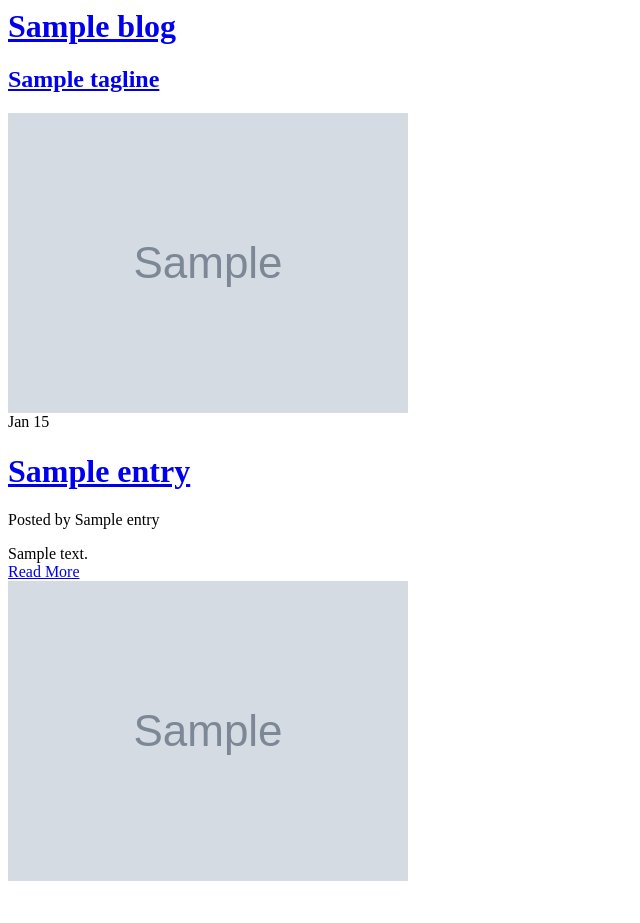
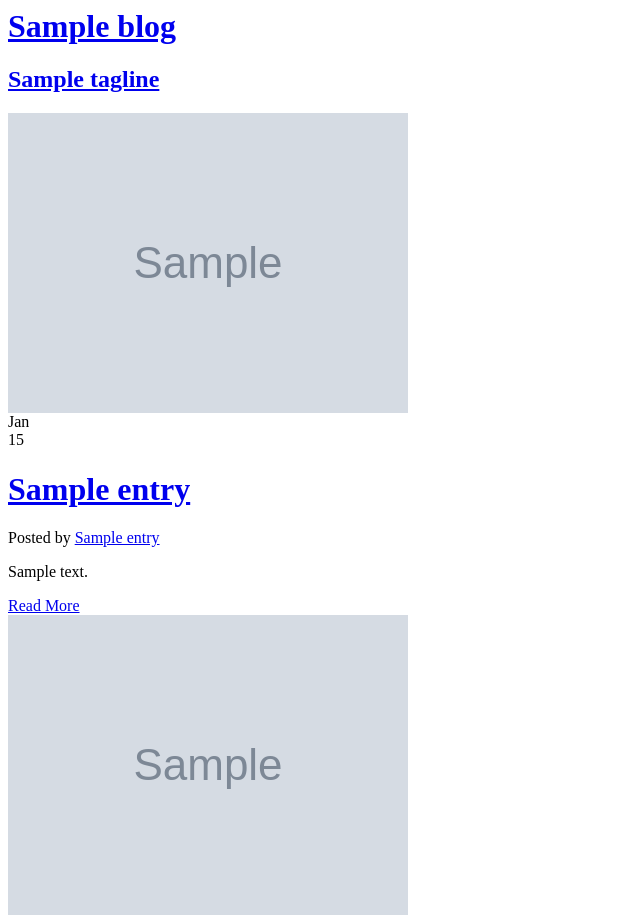
Before and after one commit to laurafeier/django-cms-blogger, a Django app: template cms_blogger/templates/cms_blogger/blog_promotion.html in a window 1280 px wide. Shown: the whole page, without its empty margins (0-640 px from the left). Before the commit the page ends 881 px from the top, so only its background shows below. Run offline with Django 3.2, Linux system fonts and the light colour scheme; the template is opened without the code that fills it: most values are stand-ins (such as "Sample title", 1, 10 or a date in 2020); grey boxes marked "Sample" are stand-in pictures.

Commit message:
LUN-1507 : Add style to blog entry

```diff
--- /dev/null
+++ b/cms_blogger/static/cms_blogger/js/blog-targetting.js
@@ -0,0 +1,6 @@
+(function(){
+    //jQuery is not available yet, use vanilla js
+    if(document.body.className.indexOf('pbs-blogger') < 0){
+        document.body.className += " pbs-blogger";
+    }
+})();
--- /dev/null
+++ b/cms_blogger/static/cms_blogger/sass/blogger.scss
@@ -0,0 +1,5 @@
+
+@import "compass/utilities";
+@import "compass/css3";
+@import "imports/_blog-header";
+@import "imports/_blog-entry";
--- /dev/null
+++ b/cms_blogger/static/cms_blogger/sass/imports/_blog-entry.scss
@@ -0,0 +1,94 @@
+@import "imports/_globals.scss";
+
+@mixin blog-entry($ns, $container){
+    #{$ns}{
+        .#{$container}{
+            vertical-align: top;
+            font-size: 1em;
+            margin-bottom: 25px;
+            color:$entry-text-color;
+            background: #fff;
+            & > .left-col{
+                display: table-cell;
+                width: 50px;
+                padding-right:20px;
+                padding-bottom:30px;
+                text-align: center;
+                vertical-align: top;
+                .date{
+                    padding: 10px 15px;
+                    background: $entry-date-bg-color;
+                    color: $entry-date-color;
+                    .month{
+                        font-size: 16px;
+                        text-transform: uppercase;
+                    }
+                    .day{
+                        font-size: 22px;
+                    }
+                }
+            }
+            & > .right-col{
+                display: table-cell;
+                width: 100%;
+                text-align: left;
+                white-space: nowrap;
+                padding-bottom:30px;
+                @if $container == "blog-entry"{
+                    @include entry-border();
+                }
+                .left-col{
+                    display: inline-block;
+                    width: 50%;
+                    text-align: left;
+                    padding-right: 2%;
+                    white-space: normal;
+                    vertical-align: top;
+                }
+                .right-col{
+                    text-align: left;
+                    display: inline-block;
+                    width: 48%;
+                    white-space: normal;
+                    vertical-align: top;
+                    img{
+                        max-width: 100%;
+                        max-height: 100%;
+                    }
+                }
+
+            }
+
+            .entry-read-more{
+                background-color: $read-more-bg-color;
+                padding: 5px 20px;
+                text-decoration: none;
+                margin:0;
+                font-size: 14px;
+                @include border-radius(3px);
+            }
+
+            .subtitle{
+                margin:0;
+                color:$entry-subtitle-color;
+                .author{
+                    color:$entry-text-color;
+                }
+            }
+            .entry-summary{
+                margin:20px 0 30px 0;
+            }
+
+            .social{
+                display: block;
+                margin:20px auto 0 auto;
+                width: 25px;
+            }
+
+
+        }
+    }
+}
+
+@include blog-entry($namespace, "blog-entry");
+@include blog-entry($namespace, "blog-post");
--- /dev/null
+++ b/cms_blogger/static/cms_blogger/sass/imports/_blog-header.scss
@@ -0,0 +1,23 @@
+@import "imports/_globals.scss";
+
+@mixin blogHeader($ns){
+    #{$ns}{
+        .blog-header{
+            position: relative;
+            padding: 15px 0 45px 0;
+            #blog-title,
+            #blog-tagline{
+                z-index: 1;
+                position: relative;
+            }
+            #blog-banding-image{
+                position:absolute;
+                top:0;
+                left:0;
+                z-index: 0;
+            }
+        }
+    }
+}
+
+@include blogHeader($namespace);
--- /dev/null
+++ b/cms_blogger/static/cms_blogger/sass/imports/_globals.scss
@@ -0,0 +1,13 @@
+$namespace: ".pbs-blogger";
+
+$entry-date-bg-color: #efefef;
+$entry-date-color: #474747;
+$entry-text-color: #747474;
+$entry-border-color: #ddd;
+$entry-subtitle-color: #999;
+
+$read-more-bg-color: #efefef;
+
+@mixin entry-border(){
+    border-bottom:1px dashed $entry-border-color;
+}
--- a/cms_blogger/templates/cms_blogger/blog_content.html
+++ b/cms_blogger/templates/cms_blogger/blog_content.html
@@ -1,4 +1,6 @@
 {% load digg_pagination %}
+<link rel="stylesheet" type="text/css" href="{{STATIC_URL}}cms_blogger/css/blogger.css">
+<script type="text/javascript" src="{{STATIC_URL}}cms_blogger/js/blog-targetting.js"></script>
 
 {% include 'cms_blogger/entries_search.html' %}
 {% include 'cms_blogger/entries_list.html' %}
--- a/cms_blogger/templates/cms_blogger/blog_header.html
+++ b/cms_blogger/templates/cms_blogger/blog_header.html
@@ -1,9 +1,11 @@
+<div class='blog-header'>
     {% if blog.title and not hide_blog_title %}
-<a href="{{blog.get_absolute_url}}"><h1 id='blog-title'>{{blog.title}}</h1></a>
+    <h1 id='blog-title' ><a href="{{blog.get_absolute_url}}" class="main_color_text">{{blog.title}}</a></h1>
     {% endif %}
     {% if blog.tagline and not hide_blog_tagline %}
-<a href="{{blog.get_absolute_url}}"><h2 id='blog-tagline'>{{blog.tagline}}</h2></a>
+    <h2 id='blog-tagline'><a href="{{blog.get_absolute_url}}">{{blog.tagline}}</a></h2>
     {% endif %}
     {% if blog.attached_image and not hide_blog_image %}
-<a href="{{blog.get_absolute_url}}"><img id='blog-banding-image' src='{{blog.attached_image.file.url}}'></img></a>
+    <img id='blog-banding-image' src='{{blog.attached_image.file.url}}'></img>
     {% endif %}
+</div>
--- a/cms_blogger/templates/cms_blogger/blog_promotion.html
+++ b/cms_blogger/templates/cms_blogger/blog_promotion.html
@@ -1,2 +1,4 @@
+<link rel="stylesheet" type="text/css" href="{{STATIC_URL}}cms_blogger/css/blogger.css">
+<script type="text/javascript" src="{{STATIC_URL}}cms_blogger/js/blog-targetting.js"></script>
 {% include 'cms_blogger/blog_header.html' %}
 {% include 'cms_blogger/entries_list.html' %}
--- a/cms_blogger/templates/cms_blogger/entry_summary.html
+++ b/cms_blogger/templates/cms_blogger/entry_summary.html
@@ -1,36 +1,38 @@
+<div class="blog-entry">
     <div class='left-col'>
         <div class="date">
-        <span class="month">{{entry.publication_date|date:"M"}}</span>
-        <span class="day">{{entry.publication_date.day}}</span>
+            <div class="month">{{entry.publication_date|date:"M"}}</div>
+            <div class="day">{{entry.publication_date|date:"d"}}</div>
         </div>
         {% if blog.enable_facebook or blog.enable_twitter or blog.email_account_link %}
         <div class="social">
         {% if blog.enable_facebook %}
-        <a href="#" class="facebook"><img src="" alt="Share on Facebook" /></a>
+            <a href="#" class="facebook social"><img src="{{STATIC_URL}}/cms_blogger/img/facebook.png" alt="Share on Facebook" /></a>
         {% endif %}
         {% if blog.enable_twitter%}
-        <a href="#" class="twitter"><img src="" alt="Share on Twitter" /></a>
+            <a href="#" class="twitter social"><img src="{{STATIC_URL}}/cms_blogger/img/twitter.png" alt="Share on Twitter" /></a>
         {% endif %}
         {% if blog.email_account_link%}
-        <a href="#" class="email"><img src="" alt="Share via Email" /></a>
+            <a href="#" class="email social"><img src="{{STATIC_URL}}/cms_blogger/img/email.png" alt="Share via Email" /></a>
         {% endif %}
         </div>
         {% endif %}
     </div>
     <div class='right-col'>
         <div class='left-col'>
-        <h1 id='entry-title'><a href="{{entry.get_absolute_url}}">{{entry.title}}</a></h1>
+            <h1 id='entry-title'><a class="main_color_text" href="{{entry.get_absolute_url}}">{{entry.title}}</a></h1>
             <p class="subtitle">
-            Posted by <span class="author">{{entry.author_display_name}}</span>
+                Posted by <a href="#" class="author">{{entry.author_display_name}}</a>
             </p>
             {% if entry.short_description and not hide_entry_description %}
-        <div class="entry-summary">{{entry.short_description}}</div>
-        <div class="entry-read-more"><a href="{{entry.get_absolute_url}}">Read More</a></div>
+            <p class="entry-summary">{{entry.short_description}}</p>
+            <a class="entry-read-more main_color_text" href="{{entry.get_absolute_url}}">Read More</a>
             {% endif %}
         </div>
+        {% if entry.thumbnail_image and not hide_entry_image %}
             <div class='right-col'>
-        {% if entry.thumbnail_image and not hide_entry_image %}
                 <div class="entry-image"><img src='{{entry.thumbnail_image.url}}' /></div>
+            </div>
         {% endif %}
     </div>
 </div>
--- a/cms_blogger/templates/cms_blogger/entry_top.html
+++ b/cms_blogger/templates/cms_blogger/entry_top.html
@@ -1,3 +1,5 @@
+<link rel="stylesheet" type="text/css" href="{{STATIC_URL}}cms_blogger/css/blogger.css">
+<script type="text/javascript" src="{{STATIC_URL}}cms_blogger/js/blog-targetting.js"></script>
 <div class='left-col'>
     <div class="date">
         <span class="month">{{entry.publication_date|date:"M"}}</span>
```
Also changed, not shown: cms_blogger/models.py (+15 -6 lines), cms_blogger/static/cms_blogger/css/blogger.css (added, +209 -0 lines), cms_blogger/static/cms_blogger/img/email.png (added), cms_blogger/static/cms_blogger/img/facebook.png (added), cms_blogger/static/cms_blogger/img/twitter.png (added), 2 other files. Lines whose indentation alone changed are shown as unchanged.
